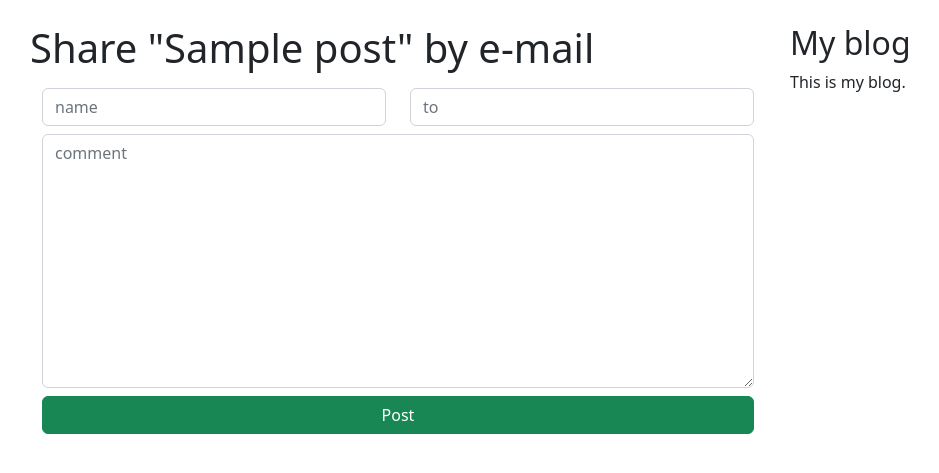
After one commit to erfanscode/myblog, a Django app: page /1/share/ in a window 1280 px wide. The commit adds this page. Shown: the top 473 px of the page, without its empty margins (52-991 px from the left). Run offline with Django 4.2, Linux system fonts and the light colour scheme; tables that the repository leaves empty hold one stand-in row (values such as "Sample post"); parts of the project's set-up code (start-up, migrations or seed data) failed here and were passed over; some libraries are stand-ins or nearby versions.

Commit message:
share posts using Email

```diff
--- /dev/null
+++ b/blog/forms.py
@@ -0,0 +1,7 @@
+from django import forms
+
+class EmailPostForm(forms.Form):
+    name        = forms.CharField(max_length=50)
+    email       = forms.EmailField()
+    to          = forms.EmailField()
+    comments    = forms.CharField(required=False, widget=forms.Textarea)
--- a/blog/urls.py
+++ b/blog/urls.py
@@ -1,9 +1,10 @@
 from django.urls import path
-from .views import PostListView, PostDetailView
+from .views import PostListView, PostDetailView, post_share
 
 app_name = 'blog'
 urlpatterns = [
     path("", PostListView.as_view(), name='home'),
     path("page/<int:page>", PostListView.as_view(), name='home'),
-    path("post/<int:id>/", PostDetailView.as_view(), name='post_detail')
+    path("post/<int:id>/", PostDetailView.as_view(), name='post_detail'),
+    path("<int:post_id>/share/", post_share, name='post_share'),
 ]
--- a/blog/views.py
+++ b/blog/views.py
@@ -1,7 +1,14 @@
 from django.shortcuts import render, get_object_or_404
 from django.core.paginator import Paginator
-from django.views.generic import ListView, DetailView
+from django.urls import reverse_lazy
+from django.core.mail import send_mail
+from django.views.generic import ListView, DetailView, FormView, TemplateView
+from environs import Env
 from .models import Post
+from .forms import EmailPostForm
+
+env = Env()
+env.read_env()
 
 # Create your views here.
 class PostListView(ListView):
@@ -17,3 +24,44 @@ class PostDetailView(DetailView):
         post = get_object_or_404(Post, id=id, status=Post.Status.PUBLISHED)
 
         return post
+
+
+def post_share(request, post_id):
+    post = get_object_or_404(Post, id=post_id, status=Post.Status.PUBLISHED)
+    sent = False
+
+    if request.method == 'POST':
+        form = EmailPostForm(request.POST)
+        if form.is_valid():
+            clear_data  = form.cleaned_data
+            post_url    = request.build_absolute_uri(post.get_absolute_url())
+            subject     = f"{clear_data['name']} recommends you read {post.title}"
+            message     = f"Read {post.title} at {post_url}\n\n {clear_data['name']}\'s comments: {clear_data['comments']}"
+            send_mail(subject, message, env("DJANGO_EMAIL_HOST_USER"), [clear_data['to']])
+            sent        = True
+
+    else:
+        form = EmailPostForm()
+    return render(request, 'blog/share.html', {'post':post, 'form':form, 'sent':sent})
+
+
+# class PostShareView(FormView):
+#     template_name = 'blog/share.html'
+#     form_class = EmailPostForm
+#     success_url = reverse_lazy('blog:post_share')
+#     context_object_name = "post"
+
+#     def get_object(self):
+#         post_id = self.kwargs.get('post_id')
+#         post_u = get_object_or_404(Post, id=post_id, status=Post.Status.PUBLISHED)
+
+#     sent = False
+
+#     def form_valid(self, form):
+#         post_url = request.build_absolute_uri(post.get_absolute_url())
+#         form.send()
+#         return super().form_valid(form)
+
+
+# class PostShareSuccessView(TemplateView):
+#     template_name = 'blog/success.html'
--- a/core/settings.py
+++ b/core/settings.py
@@ -42,6 +42,8 @@ INSTALLED_APPS = [
     "django.contrib.sessions",
     "django.contrib.messages",
     "django.contrib.staticfiles",
+    # 3rd-party
+    "widget_tweaks",
     # local
     "blog.apps.BlogConfig",
     "accounts.apps.AccountsConfig",
--- a/templates/blog/detail.html
+++ b/templates/blog/detail.html
@@ -9,4 +9,5 @@
  Published {{ post.publish }} by {{ post.author }}
  </p>
  {{ post.body|linebreaks }}
+ <a href="{% url 'blog:post_share' post.id %}">Share Post</a>
 {% endblock %}
--- /dev/null
+++ b/templates/blog/share.html
@@ -0,0 +1,27 @@
+{% extends "blog/base.html" %}
+{% load widget_tweaks %}
+
+{% block title %}Share a post{% endblock %}
+
+{% block content %}
+        <h1>Share "{{ post.title }}" by e-mail</h1>
+        <form method="post">{% csrf_token %}
+            <div class="container">
+                <div class="row">
+                    <div class="col-6">
+                        {{ form.name|add_class:"form-control mt-2"|attr:"placeholder:name" }}
+                    </div>
+                    <!-- <div class="col-6">
+                        {{ form.email|add_class:"form-control mt-2"|attr:"placeholder:email"|attr:"readonly" }}
+                    </div> -->
+                    <div class="col-6">
+                        {{ form.to|add_class:"form-control mt-2"|attr:"placeholder:to" }}
+                    </div>
+                    <div class="col-12">
+                        {{ form.comments|add_class:"form-control mt-2"|attr:"placeholder:comment" }}
+                    </div>
+                </div>
+                <button class="btn btn-success mt-2 col-12" type="input">Post</button>
+            </div>
+        </form>
+{% endblock %}
```
